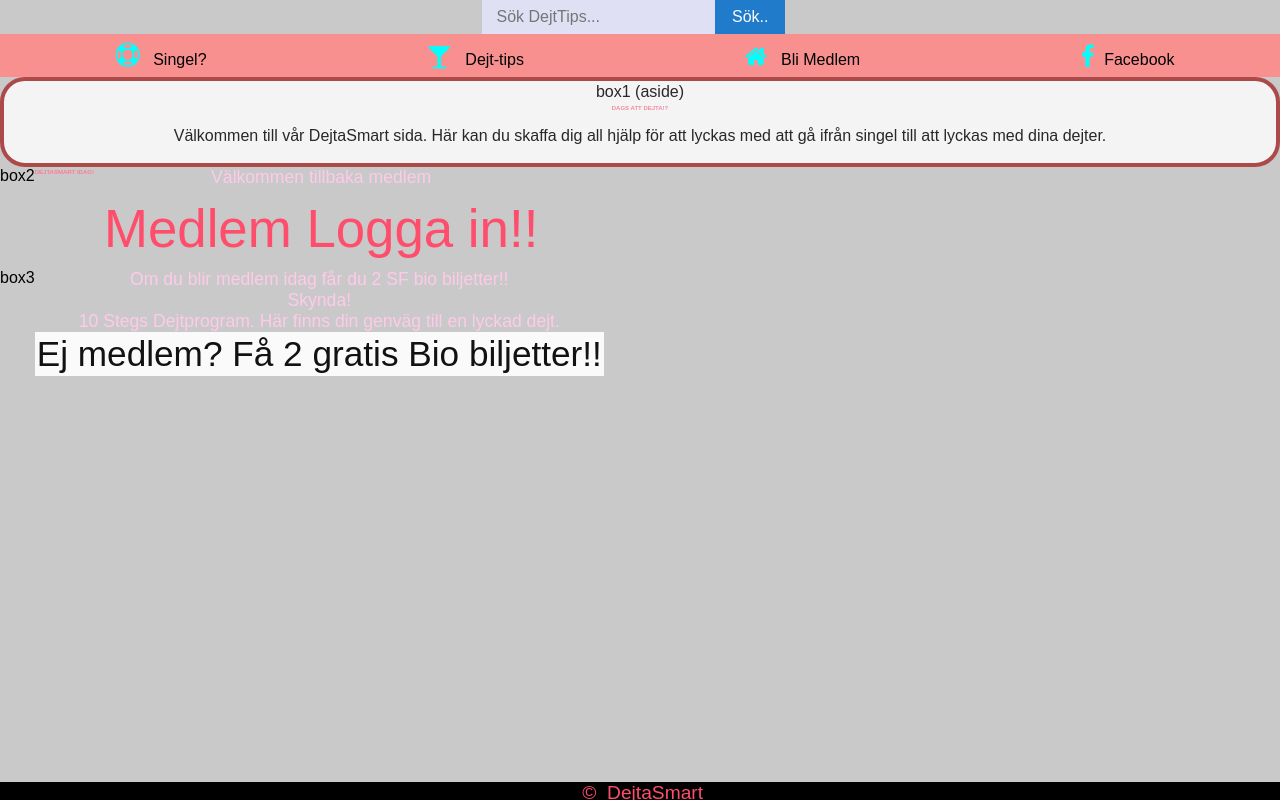
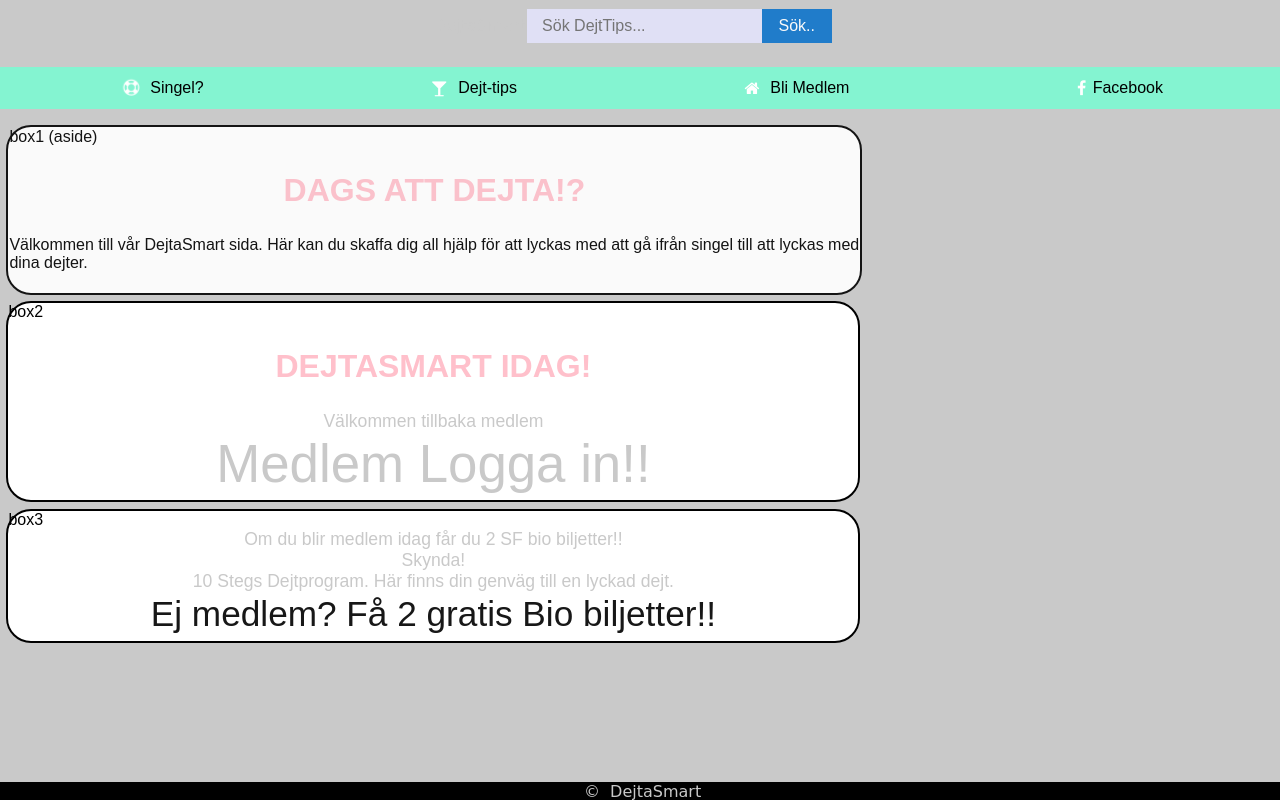
Before and after one commit to mikaelholmsten/dejtasmart, a website: page app/index.html in a window 1280 px wide. Drawn offline with Linux system fonts and the light colour scheme; a web font is replaced by a local one.

Commit message:
fler tillägg
fonter, style m.m

```diff
--- a/app/index.html
+++ b/app/index.html
@@ -4,19 +4,20 @@
     <meta charset="UTF-8">
     <title>DejtaSmart</title>
     <link rel="stylesheet" href="css/_reset.css">   <!-- Css reset -->
-
     <meta name="viewport" content="width=device-width, initial-scale=1.0">
+ <link href='https://fonts.googleapis.com/css?family=Merienda+One' rel='stylesheet' type='text/css'>
     <link href='https://fonts.googleapis.com/css?family=Merriweather' rel='stylesheet' type='text/css'>
     <link rel="stylesheet" href="https://maxcdn.bootstrapcdn.com/font-awesome/4.4.0/css/font-awesome.min.css">
-
-
     <link rel="stylesheet" href="css/styles.css">
 </head>
 
  <input type="checkbox" id="nav-toggle">
 <div id="wrapper">
 	<header>
+    <div class="logo">
+		<p>DejtaSmart</p>
 
+        </div>
       <div class="search-form"><form>
 <input class="search" type="text" placeholder="Sök DejtTips..." required>
 <input class="button" type="button" value="Sök..">
@@ -49,7 +50,7 @@
         </aside>
 
         <section class="box box2">box2
-            <h1>DejtaSmart Idag!</h1>
+            <h2>DejtaSmart Idag!</h2>
                 <div class="medlem-text">
                     <div >
                    Välkommen tillbaka medlem<br>
--- a/app/scss/styles.scss
+++ b/app/scss/styles.scss
@@ -1,35 +1,22 @@
 
-$standard:#ff4d6c; /* standard färg variab */
+$standard:#c9c9c9; /* standard färg variab */
 
 @mixin header-style { /*mixin */
 
-  font-size: 10px;
+    font-family:  sans-serif;
+
+font-size: 20px;
   font-weight: bold;
   text-transform: uppercase;
-  color:$standard;
+  color: $standard;
     text-align:center;
 
 }
 
-.box {
-    display:flex;
-    display: block;
-
-        }
-
-
-h1, h4
-    {
-        @include header-style;
-        color: $standard+245%;
-
-    }
-
-
 @mixin footstyle
     {
-
-        font-size: 1.2em;
+        font-family: 'Merienda One', cursive;
+        font-size: 1em;
         display: block;
         position:fixed;
         bottom:-12px;
@@ -40,49 +27,78 @@ h1, h4
         color:$standard;
     }
 
-footer
+@mixin boxstyle
     {
-        @include footstyle;
+
+        border: 2px solid black;
+        border-radius: 25px;
+
+
+    }
+.logo {font-family: 'Merienda One', cursive;}
+.box
+    {
+        @include boxstyle;
+        display:flex;
+        display: block;
+        padding-bottom: 5px;
+        margin: 0.4em;
+        max-width: 850px;
+        background-color: white;
+
+    }
+
+
+h1, h2, h3, h4
+    {
+
+        @include header-style;
+
+    }
+h2 {
+        color: $standard;
+        font-size: 2em;
+        color: pink;
     }
 
 aside
     {
+
         display: flex;
-        opacity:0.8;
+        opacity:0.9;
         background-color: white;
-        border: 4px solid brown;
-        border-radius: 25px;
-        padding:2px;
+        padding: 1px;
         color:black;
-        text-align: center;
+        text-align: left;
     }
 
 .medlem-text
     {
         font-size: 1.1em;
-        color: $standard+125%;
+        color: $standard;
         text-align:center;
         }
 
-
 .medlem
     {
-
         color: $standard;
 
         text-decoration: none;
-        padding: 10px;
+        padding: 1px;
         font-size: 3em;
         display: inline-block;
+
+        border-radius: 25px;
     }
+
 .ejmedlem
     {
         color: black;
         background: white;
-        opacity:0.95;
+        opacity:0.75;
         text-decoration: none;
-        padding: 50px;
-        display: inline-block;
+        padding: 5px;
+        display: flex;
         font-size: 4em;
     }
 body
@@ -95,23 +111,20 @@ body
 		background-color: #c9c9c9;
     }
 
-
-ul,
-li {
+ul, li
+    {
         list-style: none;
     }
 
-
-header {
+header
+    {
         display: flex;
         justify-content: center;
-
     }
 
-
-.fa-times,
-.fa-bars {
-  color: white;
+.fa-times, .fa-bars
+    {
+        color: black;
         font-size: 2em;
         padding: 0.5em;
     }
@@ -120,97 +133,88 @@ header {
 .fa-glass,
 .fa-home,
 .fa-facebook,
-.fa-cutlery {
-  font-size: 1.5em;
+.fa-cutlery
+    {
+        font-size: 1,8em;
         padding: 0.4em;
-    color: aqua;
+        color: white;
     }
 
-.logo {
+.logo
+    {
+        font-family: 'Merienda One', cursive;
         display: center;
         align-items: baseline;
+        color: $standard;
     }
 
+#nav-toggle
+    {
+        display: none; /* dölj ch */
+    }
 
-h2 {
-  color: $standard;
-  font-size: 2em;
-  color: pink;
+#nav-toggle:checked + #wrapper nav
+    {
+        display: block; /* mobil meny cb checkad */
+    }
+
+#nav-toggle:checked + #wrapper header .fa-bars
+    {
+        display: block; /* visar hamburg ch checkad */
+    }
+
+nav
+    {
+        display: none; /* dold mobilmeny */
+    }
+
+nav ul
+    {
+        text-align: center;
+        background-color: #f89090;
+        display: flex;
+        flex-flow: column wrap; /* mobil meny kolumn*/
+        font-size: 1em;
+        display: block;
+        padding: 0.4em;
+    }
+
+.search-form
+    {
+        display: none;
+    }
+
+footer
+    {
+        @include footstyle;
     }
 
 
 
-#nav-toggle {
-  display: none; /* dölj ch */
-}
-
-
-#nav-toggle:checked + #wrapper nav {
-  display: block; /* mobil meny cb checkad */
-
-
-
-}
-
-#nav-toggle:checked + #wrapper header .fa-bars {
-  display: block; /* visar hamburg ch checkad */
-
-}
-
-
-nav {
-  display: none; /* dold mobilmeny */
-
-}
-
-nav ul {
-  margin: 0;
-  padding: 0;
-  text-align: center;
-  background-color: #f89090;
-  display: flex;
-  flex-flow: column wrap; /* mobil meny kolumn*/
-
-}
-
-nav ul a {
-  font-size: 4em;
-  display: block;
-  padding: 0.4em;
-}
-
-nav > ul > li:hover > a {
-  background: #e4e4e4;
-  color: #92b4f2;
-}
-
-.search-form {
-  display: none;
-}
-
 @media all and (min-width: 630px) {
   /* Döljer meny trigger för desktop */
 
-  header > label {
+header > label
+    {
         display: none;
     }
     /* visar menyn för desktop */
-
-  nav {
+nav
+    {
         display: block;
     }
-  nav ul {
+
+nav ul
+
+    {
+        display: flex;
         flex-flow: row wrap;
         justify-content: space-around;
+        background-color: #84f4d1;
     }
 
-  h1, h2, h4
+.search-form
     {
-        @include header-style;
-        color: $standard+45%;
-        font-size: +25%;
-    }
-  .search-form {
         display: block;
         display: flex;
         justify-content: center;
@@ -218,13 +222,17 @@ nav > ul > li:hover > a {
         padding-right: 5px;
         order:99;
     }
-  .search {
+
+.search
+    {
         padding: 8px 15px;
         background: #e0e0f5;
-    border: 0px solid #dbdbdb;
-    color: white;
+        border: 1px solid $standard;
+        color: $standard;
     }
-  .button {
+
+.button
+    {
         position: relative;
         padding: 6px 15px;
         left: -8px;
@@ -235,6 +243,7 @@ nav > ul > li:hover > a {
 
 .ejmedlem
     {
+
         color: black;
         background: white;
         opacity:0.91;
@@ -243,14 +252,7 @@ nav > ul > li:hover > a {
         padding: 2px;
         display: inline-block;
     }
-    .box2 {display: flex;
-        order: 1}
-    .box3
-    {
-        display: flex;
-    order: 2;
-    }
-
-
+    .box2 {order: 3}
+    .box3 {order: -4}
 
 }
```
Also changed, not shown: app/css/landingpg.css, app/css/styles.css. Lines whose indentation alone changed are shown as unchanged.
